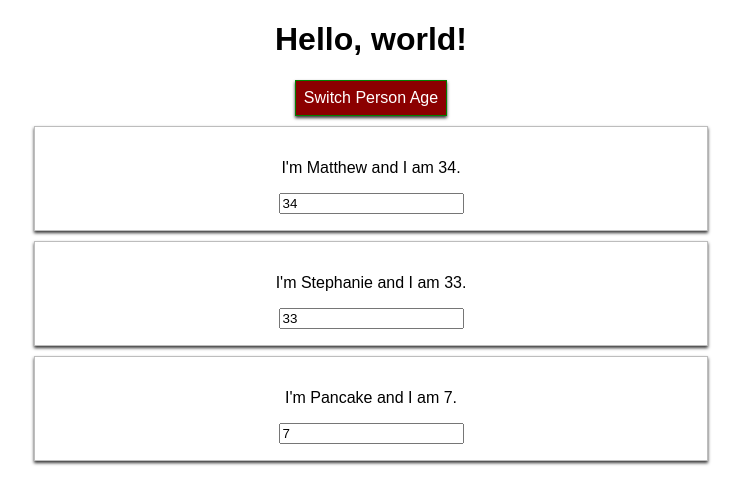
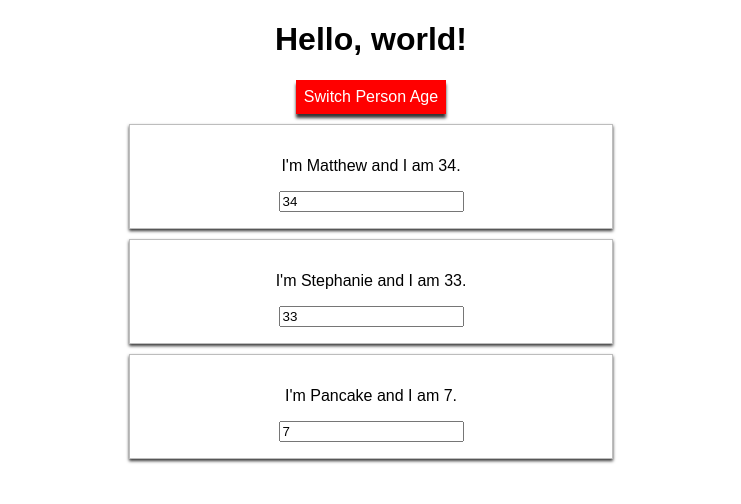
Before and after one commit to seaglemd/react-init-test, a React (Create React App) app: page / in a window 1280 px wide. Both pictures are taken after a click on the button "Switch Person Age". Shown: the top 504 px of the page, without its empty margins (269-1010 px from the left). Built offline with nearby package versions, Linux system fonts and the light colour scheme.

Commit message:
styled-components

```diff
--- a/package.json
+++ b/package.json
@@ -3,9 +3,11 @@
   "version": "0.1.0",
   "private": true,
   "dependencies": {
+    "radium": "^0.26.0",
     "react": "^16.13.1",
     "react-dom": "^16.13.1",
-    "react-scripts": "1.1.5"
+    "react-scripts": "1.1.5",
+    "styled-components": "^5.0.1"
   },
   "scripts": {
     "start": "react-scripts start",
--- a/src/App.js
+++ b/src/App.js
@@ -1,7 +1,24 @@
 import React, { Component } from 'react';
+import styled from 'styled-components';
+
 import './App.css';
+import Person from './Person/Person'
 
-import Person from './Person/Person'
+const StyledButton = styled.button`
+  background-color: ${props => props.styleStateChange ? 'red' : 'green'};
+  color: white;
+  font: inherit;
+  border: 0;
+  box-shadow: 0 4px 3px rgb(54, 54, 54);
+  padding: 8px;
+  cursor: pointer;
+
+  &:hover  {
+    background-color: ${props => props.styleStateChange ? 'salmon' : 'lightgreen'};
+    color: black;
+    box-shadow: 0px 1px 2px rgb(10,10,10);
+  }
+`;
 
 class App extends Component {
   state = {
@@ -79,17 +96,6 @@ class App extends Component {
   }
 
   render() {
-
-    const style = {
-      backgroundColor: "green",
-      color: "white",
-      font: "inherit",
-      border: "1px solid green",
-      boxShadow: "0 2px 3px rgb(54, 54, 54)",
-      padding: "8px",
-      cursor: "pointer"
-    };
-
     const classes = []
 
     if(this.state.persons.length <= 1) {
@@ -119,8 +125,6 @@ class App extends Component {
           })}
         </div>
       );
-
-      style.backgroundColor = "darkred";
     }
 
     if (this.state.showAnimals) {
@@ -138,7 +142,7 @@ class App extends Component {
     return (
       <div className="App">
         <h1 className={classes.join(' ')}>Hello, world!</h1>
-        <button style={style} onClick={this.toggleCardsHandler}>Switch Person Age</button>
+        <StyledButton styleStateChange={this.state.showPersons} onClick={this.toggleCardsHandler}>Switch Person Age</StyledButton>
         {persons}
         {animals}
       </div>
--- a/src/Person/Person.css
+++ b/src/Person/Person.css
@@ -6,3 +6,9 @@
     padding: 16px;
     text-align: center;
 }
+
+/* @media (min-width: 500px) {
+    .Person {
+        width: 450px;
+    }
+} */
--- a/src/Person/Person.js
+++ b/src/Person/Person.js
@@ -1,16 +1,16 @@
 import React from 'react';
-
-import './Person.css'
+import StyledDiv from '../Styles/StyledDiv';
 
 const person = (props) => {
+
     return (
-        <div className="Person">
+        <StyledDiv>
             <p onClick={props.click}>
                 I'm {props.name} and I am {props.age}.
             </p>
             <p>{props.children}</p>
             <input type="text" onChange={props.changed} value={props.age}/>
-        </div>
+        </StyledDiv>
     );
 }
 
--- /dev/null
+++ b/src/Styles/StyledDiv.jsx
@@ -0,0 +1,17 @@
+import React from 'react';
+import styled from 'styled-components';
+
+const StyledDiv = styled.div`
+    width: 50%;
+    margin: 10px auto 10px auto;
+    border: 1px solid rgb(189, 189, 189);
+    box-shadow: 0 2px 3px rgb(54, 54, 54);
+    padding: 16px;
+    text-align: center;
+
+    @media (min-width: 500px) {
+        width: 450px
+    }
+`;
+
+export default StyledDiv;
```
Also changed, not shown: 1 other file (tests, documents, lock files or other folders).
